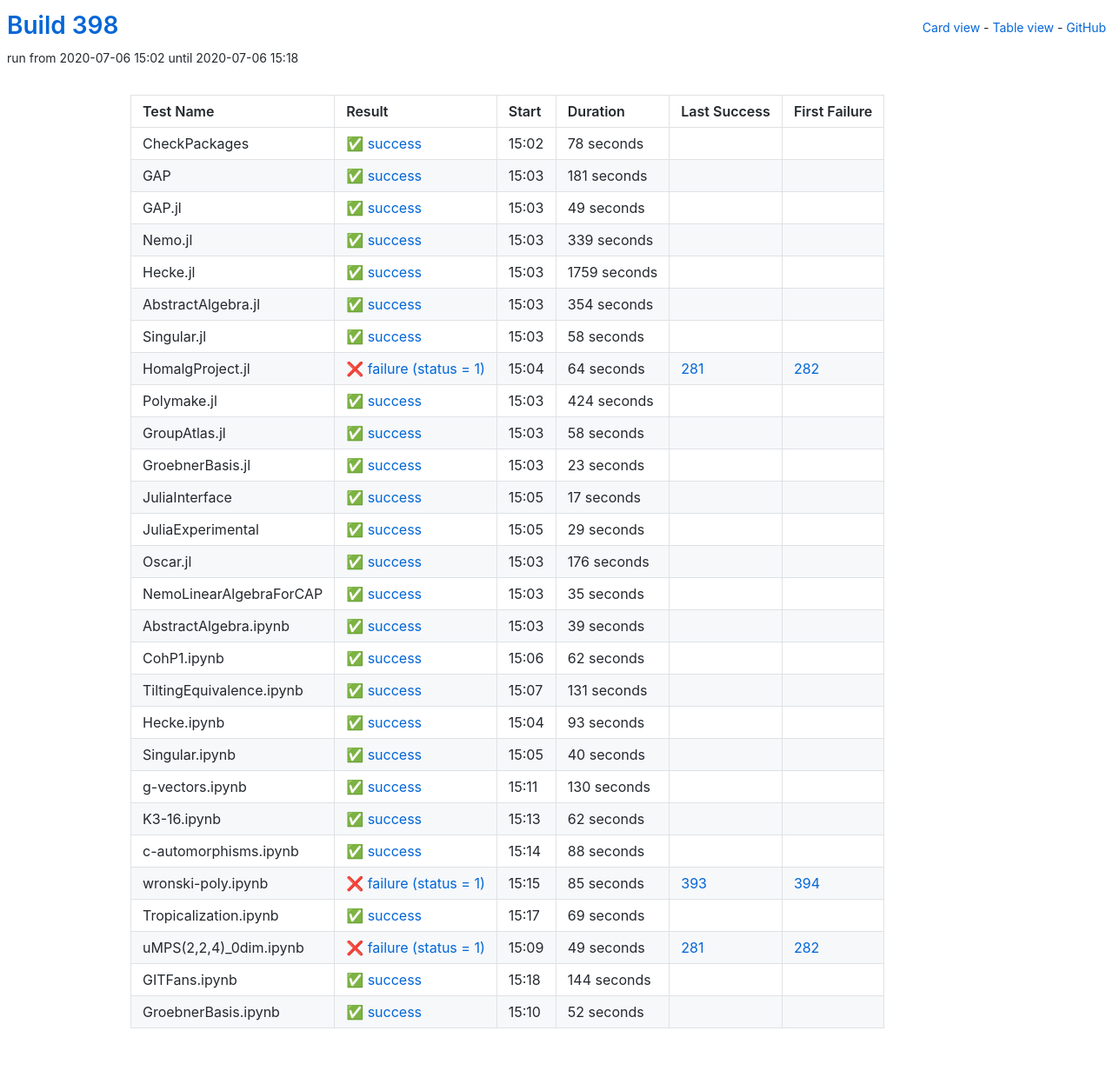
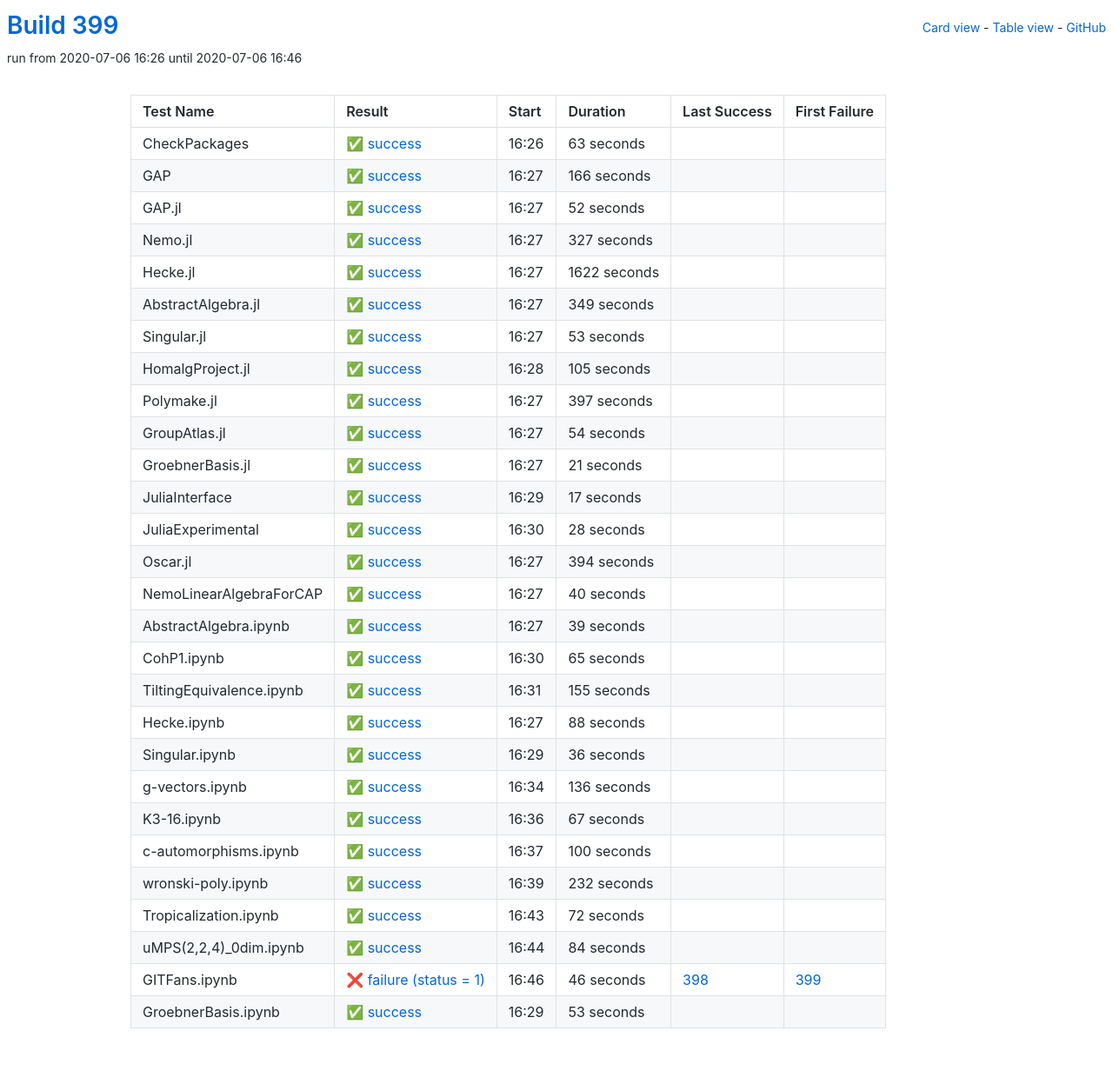
Before and after one commit to oscar-system/oscar-ci-status-stable, a Jekyll site: the page built from table.html, in a window 1280 px wide. Shown: the whole page at 87% size. Built offline with Jekyll 4.4.1, drawn with Linux system fonts in a browser that asks for light colours.

Commit message:
Build #399

```diff
--- a/_data/ci.yml
+++ b/_data/ci.yml
@@ -1,6 +1,6 @@
 ---
-build: 398
-build_url: https://oscarci.mathematik.uni-kl.de/job/oscar-stable/398/
+build: 399
+build_url: https://oscarci.mathematik.uni-kl.de/job/oscar-stable/399/
 job: oscar-stable
 organization: oscar-system
 repo: oscar-ci-status-stable
@@ -8,140 +8,140 @@ repourl: https://github.com/oscar-system/oscar-ci-status-stable
 tests:
 - name: CheckPackages
   id: checkpackages
-  log: https://oscarci.mathematik.uni-kl.de/job/oscar-stable/398/artifact/logs/build-398/CheckPackages.log
-  start: 2020-07-06 15:02
+  log: https://oscarci.mathematik.uni-kl.de/job/oscar-stable/399/artifact/logs/build-399/CheckPackages.log
+  start: 2020-07-06 16:26
   success: true
   exitcode: 0
   status: success
-  duration: 78
+  duration: 63
   last_success: false
   last_success_url:
   first_failure: false
   first_failure_url:
 - name: GAP
   id: gap
-  log: https://oscarci.mathematik.uni-kl.de/job/oscar-stable/398/artifact/logs/build-398/GAP.log
-  start: 2020-07-06 15:03
+  log: https://oscarci.mathematik.uni-kl.de/job/oscar-stable/399/artifact/logs/build-399/GAP.log
+  start: 2020-07-06 16:27
   success: true
   exitcode: 0
   status: success
-  duration: 181
+  duration: 166
   last_success: false
   last_success_url:
   first_failure: false
   first_failure_url:
 - name: GAP.jl
   id: gap-jl
-  log: https://oscarci.mathematik.uni-kl.de/job/oscar-stable/398/artifact/logs/build-398/GAP.jl.log
-  start: 2020-07-06 15:03
+  log: https://oscarci.mathematik.uni-kl.de/job/oscar-stable/399/artifact/logs/build-399/GAP.jl.log
+  start: 2020-07-06 16:27
   success: true
   exitcode: 0
   status: success
-  duration: 49
+  duration: 52
   last_success: false
   last_success_url:
   first_failure: false
   first_failure_url:
 - name: Nemo.jl
   id: nemo-jl
-  log: https://oscarci.mathematik.uni-kl.de/job/oscar-stable/398/artifact/logs/build-398/Nemo.jl.log
-  start: 2020-07-06 15:03
+  log: https://oscarci.mathematik.uni-kl.de/job/oscar-stable/399/artifact/logs/build-399/Nemo.jl.log
+  start: 2020-07-06 16:27
   success: true
   exitcode: 0
   status: success
-  duration: 339
+  duration: 327
   last_success: false
   last_success_url:
   first_failure: false
   first_failure_url:
 - name: Hecke.jl
   id: hecke-jl
-  log: https://oscarci.mathematik.uni-kl.de/job/oscar-stable/398/artifact/logs/build-398/Hecke.jl.log
-  start: 2020-07-06 15:03
+  log: https://oscarci.mathematik.uni-kl.de/job/oscar-stable/399/artifact/logs/build-399/Hecke.jl.log
+  start: 2020-07-06 16:27
   success: true
   exitcode: 0
   status: success
-  duration: 1759
+  duration: 1622
   last_success: false
   last_success_url:
   first_failure: false
   first_failure_url:
 - name: AbstractAlgebra.jl
   id: abstractalgebra-jl
-  log: https://oscarci.mathematik.uni-kl.de/job/oscar-stable/398/artifact/logs/build-398/AbstractAlgebra.jl.log
-  start: 2020-07-06 15:03
+  log: https://oscarci.mathematik.uni-kl.de/job/oscar-stable/399/artifact/logs/build-399/AbstractAlgebra.jl.log
+  start: 2020-07-06 16:27
   success: true
   exitcode: 0
   status: success
-  duration: 354
+  duration: 349
   last_success: false
   last_success_url:
   first_failure: false
   first_failure_url:
 - name: Singular.jl
   id: singular-jl
-  log: https://oscarci.mathematik.uni-kl.de/job/oscar-stable/398/artifact/logs/build-398/Singular.jl.log
-  start: 2020-07-06 15:03
+  log: https://oscarci.mathematik.uni-kl.de/job/oscar-stable/399/artifact/logs/build-399/Singular.jl.log
+  start: 2020-07-06 16:27
   success: true
   exitcode: 0
   status: success
-  duration: 58
+  duration: 53
   last_success: false
   last_success_url:
   first_failure: false
   first_failure_url:
 - name: HomalgProject.jl
   id: homalgproject-jl
-  log: https://oscarci.mathematik.uni-kl.de/job/oscar-stable/398/artifact/logs/build-398/HomalgProject.jl.log
-  start: 2020-07-06 15:04
-  success: false
-  exitcode: 1
-  status: failure
-  duration: 64
-  last_success: 281
-  last_success_url: https://oscarci.mathematik.uni-kl.de/job/oscar-stable/281/
-  first_failure: 282
-  first_failure_url: https://oscarci.mathematik.uni-kl.de/job/oscar-stable/282/
-- name: Polymake.jl
-  id: polymake-jl
-  log: https://oscarci.mathematik.uni-kl.de/job/oscar-stable/398/artifact/logs/build-398/Polymake.jl.log
-  start: 2020-07-06 15:03
+  log: https://oscarci.mathematik.uni-kl.de/job/oscar-stable/399/artifact/logs/build-399/HomalgProject.jl.log
+  start: 2020-07-06 16:28
   success: true
   exitcode: 0
   status: success
-  duration: 424
+  duration: 105
+  last_success: false
+  last_success_url:
+  first_failure: false
+  first_failure_url:
+- name: Polymake.jl
+  id: polymake-jl
+  log: https://oscarci.mathematik.uni-kl.de/job/oscar-stable/399/artifact/logs/build-399/Polymake.jl.log
+  start: 2020-07-06 16:27
+  success: true
+  exitcode: 0
+  status: success
+  duration: 397
   last_success: false
   last_success_url:
   first_failure: false
   first_failure_url:
 - name: GroupAtlas.jl
   id: groupatlas-jl
-  log: https://oscarci.mathematik.uni-kl.de/job/oscar-stable/398/artifact/logs/build-398/GroupAtlas.jl.log
-  start: 2020-07-06 15:03
+  log: https://oscarci.mathematik.uni-kl.de/job/oscar-stable/399/artifact/logs/build-399/GroupAtlas.jl.log
+  start: 2020-07-06 16:27
   success: true
   exitcode: 0
   status: success
-  duration: 58
+  duration: 54
   last_success: false
   last_success_url:
   first_failure: false
   first_failure_url:
 - name: GroebnerBasis.jl
   id: groebnerbasis-jl
-  log: https://oscarci.mathematik.uni-kl.de/job/oscar-stable/398/artifact/logs/build-398/GroebnerBasis.jl.log
-  start: 2020-07-06 15:03
+  log: https://oscarci.mathematik.uni-kl.de/job/oscar-stable/399/artifact/logs/build-399/GroebnerBasis.jl.log
+  start: 2020-07-06 16:27
   success: true
   exitcode: 0
   status: success
-  duration: 23
+  duration: 21
   last_success: false
   last_success_url:
   first_failure: false
   first_failure_url:
 - name: JuliaInterface
   id: juliainterface
-  log: https://oscarci.mathematik.uni-kl.de/job/oscar-stable/398/artifact/logs/build-398/JuliaInterface.log
-  start: 2020-07-06 15:05
+  log: https://oscarci.mathematik.uni-kl.de/job/oscar-stable/399/artifact/logs/build-399/JuliaInterface.log
+  start: 2020-07-06 16:29
   success: true
   exitcode: 0
   status: success
@@ -152,44 +152,44 @@ tests:
   first_failure_url:
 - name: JuliaExperimental
   id: juliaexperimental
-  log: https://oscarci.mathematik.uni-kl.de/job/oscar-stable/398/artifact/logs/build-398/JuliaExperimental.log
-  start: 2020-07-06 15:05
+  log: https://oscarci.mathematik.uni-kl.de/job/oscar-stable/399/artifact/logs/build-399/JuliaExperimental.log
+  start: 2020-07-06 16:30
   success: true
   exitcode: 0
   status: success
-  duration: 29
+  duration: 28
   last_success: false
   last_success_url:
   first_failure: false
   first_failure_url:
 - name: Oscar.jl
   id: oscar-jl
-  log: https://oscarci.mathematik.uni-kl.de/job/oscar-stable/398/artifact/logs/build-398/Oscar.jl.log
-  start: 2020-07-06 15:03
+  log: https://oscarci.mathematik.uni-kl.de/job/oscar-stable/399/artifact/logs/build-399/Oscar.jl.log
+  start: 2020-07-06 16:27
   success: true
   exitcode: 0
   status: success
-  duration: 176
+  duration: 394
   last_success: false
   last_success_url:
   first_failure: false
   first_failure_url:
 - name: NemoLinearAlgebraForCAP
   id: nemolinearalgebraforcap
-  log: https://oscarci.mathematik.uni-kl.de/job/oscar-stable/398/artifact/logs/build-398/NemoLinearAlgebraForCAP.log
-  start: 2020-07-06 15:03
+  log: https://oscarci.mathematik.uni-kl.de/job/oscar-stable/399/artifact/logs/build-399/NemoLinearAlgebraForCAP.log
+  start: 2020-07-06 16:27
   success: true
   exitcode: 0
   status: success
-  duration: 35
+  duration: 40
   last_success: false
   last_success_url:
   first_failure: false
   first_failure_url:
 - name: AbstractAlgebra.ipynb
   id: abstractalgebra-ipynb
-  log: https://oscarci.mathematik.uni-kl.de/job/oscar-stable/398/artifact/logs/build-398/AbstractAlgebra.ipynb.log
-  start: 2020-07-06 15:03
+  log: https://oscarci.mathematik.uni-kl.de/job/oscar-stable/399/artifact/logs/build-399/AbstractAlgebra.ipynb.log
+  start: 2020-07-06 16:27
   success: true
   exitcode: 0
   status: success
@@ -200,80 +200,32 @@ tests:
   first_failure_url:
 - name: CohP1.ipynb
   id: cohp1-ipynb
-  log: https://oscarci.mathematik.uni-kl.de/job/oscar-stable/398/artifact/logs/build-398/CohP1.ipynb.log
-  start: 2020-07-06 15:06
+  log: https://oscarci.mathematik.uni-kl.de/job/oscar-stable/399/artifact/logs/build-399/CohP1.ipynb.log
+  start: 2020-07-06 16:30
   success: true
   exitcode: 0
   status: success
-  duration: 62
+  duration: 65
   last_success: false
   last_success_url:
   first_failure: false
   first_failure_url:
 - name: TiltingEquivalence.ipynb
   id: tiltingequivalence-ipynb
-  log: https://oscarci.mathematik.uni-kl.de/job/oscar-stable/398/artifact/logs/build-398/TiltingEquivalence.ipynb.log
-  start: 2020-07-06 15:07
+  log: https://oscarci.mathematik.uni-kl.de/job/oscar-stable/399/artifact/logs/build-399/TiltingEquivalence.ipynb.log
+  start: 2020-07-06 16:31
   success: true
   exitcode: 0
   status: success
-  duration: 131
+  duration: 155
   last_success: false
   last_success_url:
   first_failure: false
   first_failure_url:
 - name: Hecke.ipynb
   id: hecke-ipynb
-  log: https://oscarci.mathematik.uni-kl.de/job/oscar-stable/398/artifact/logs/build-398/Hecke.ipynb.log
-  start: 2020-07-06 15:04
-  success: true
-  exitcode: 0
-  status: success
-  duration: 93
-  last_success: false
-  last_success_url:
-  first_failure: false
-  first_failure_url:
-- name: Singular.ipynb
-  id: singular-ipynb
-  log: https://oscarci.mathematik.uni-kl.de/job/oscar-stable/398/artifact/logs/build-398/Singular.ipynb.log
-  start: 2020-07-06 15:05
-  success: true
-  exitcode: 0
-  status: success
-  duration: 40
-  last_success: false
-  last_success_url:
-  first_failure: false
-  first_failure_url:
-- name: g-vectors.ipynb
-  id: g-vectors-ipynb
-  log: https://oscarci.mathematik.uni-kl.de/job/oscar-stable/398/artifact/logs/build-398/g-vectors.ipynb.log
-  start: 2020-07-06 15:11
-  success: true
-  exitcode: 0
-  status: success
-  duration: 130
-  last_success: false
-  last_success_url:
-  first_failure: false
-  first_failure_url:
-- name: K3-16.ipynb
-  id: k3-16-ipynb
-  log: https://oscarci.mathematik.uni-kl.de/job/oscar-stable/398/artifact/logs/build-398/K3-16.ipynb.log
-  start: 2020-07-06 15:13
-  success: true
-  exitcode: 0
-  status: success
-  duration: 62
-  last_success: false
-  last_success_url:
-  first_failure: false
-  first_failure_url:
-- name: c-automorphisms.ipynb
-  id: c-automorphisms-ipynb
-  log: https://oscarci.mathematik.uni-kl.de/job/oscar-stable/398/artifact/logs/build-398/c-automorphisms.ipynb.log
-  start: 2020-07-06 15:14
+  log: https://oscarci.mathematik.uni-kl.de/job/oscar-stable/399/artifact/logs/build-399/Hecke.ipynb.log
+  start: 2020-07-06 16:27
   success: true
   exitcode: 0
   status: success
@@ -282,62 +234,110 @@ tests:
   last_success_url:
   first_failure: false
   first_failure_url:
-- name: wronski-poly.ipynb
-  id: wronski-poly-ipynb
-  log: https://oscarci.mathematik.uni-kl.de/job/oscar-stable/398/artifact/logs/build-398/wronski-poly.ipynb.log
-  start: 2020-07-06 15:15
-  success: false
-  exitcode: 1
-  status: failure
-  duration: 85
-  last_success: 393
-  last_success_url: https://oscarci.mathematik.uni-kl.de/job/oscar-stable/393/
-  first_failure: 394
-  first_failure_url: https://oscarci.mathematik.uni-kl.de/job/oscar-stable/394/
-- name: Tropicalization.ipynb
-  id: tropicalization-ipynb
-  log: https://oscarci.mathematik.uni-kl.de/job/oscar-stable/398/artifact/logs/build-398/Tropicalization.ipynb.log
-  start: 2020-07-06 15:17
+- name: Singular.ipynb
+  id: singular-ipynb
+  log: https://oscarci.mathematik.uni-kl.de/job/oscar-stable/399/artifact/logs/build-399/Singular.ipynb.log
+  start: 2020-07-06 16:29
   success: true
   exitcode: 0
   status: success
-  duration: 69
+  duration: 36
+  last_success: false
+  last_success_url:
+  first_failure: false
+  first_failure_url:
+- name: g-vectors.ipynb
+  id: g-vectors-ipynb
+  log: https://oscarci.mathematik.uni-kl.de/job/oscar-stable/399/artifact/logs/build-399/g-vectors.ipynb.log
+  start: 2020-07-06 16:34
+  success: true
+  exitcode: 0
+  status: success
+  duration: 136
+  last_success: false
+  last_success_url:
+  first_failure: false
+  first_failure_url:
+- name: K3-16.ipynb
+  id: k3-16-ipynb
+  log: https://oscarci.mathematik.uni-kl.de/job/oscar-stable/399/artifact/logs/build-399/K3-16.ipynb.log
+  start: 2020-07-06 16:36
+  success: true
+  exitcode: 0
+  status: success
+  duration: 67
+  last_success: false
+  last_success_url:
+  first_failure: false
+  first_failure_url:
+- name: c-automorphisms.ipynb
+  id: c-automorphisms-ipynb
+  log: https://oscarci.mathematik.uni-kl.de/job/oscar-stable/399/artifact/logs/build-399/c-automorphisms.ipynb.log
+  start: 2020-07-06 16:37
+  success: true
+  exitcode: 0
+  status: success
+  duration: 100
+  last_success: false
+  last_success_url:
+  first_failure: false
+  first_failure_url:
+- name: wronski-poly.ipynb
+  id: wronski-poly-ipynb
+  log: https://oscarci.mathematik.uni-kl.de/job/oscar-stable/399/artifact/logs/build-399/wronski-poly.ipynb.log
+  start: 2020-07-06 16:39
+  success: true
+  exitcode: 0
+  status: success
+  duration: 232
+  last_success: false
+  last_success_url:
+  first_failure: false
+  first_failure_url:
+- name: Tropicalization.ipynb
+  id: tropicalization-ipynb
+  log: https://oscarci.mathematik.uni-kl.de/job/oscar-stable/399/artifact/logs/build-399/Tropicalization.ipynb.log
+  start: 2020-07-06 16:43
+  success: true
+  exitcode: 0
+  status: success
+  duration: 72
   last_success: false
   last_success_url:
   first_failure: false
   first_failure_url:
 - name: uMPS(2,2,4)_0dim.ipynb
   id: umps-2-2-4-0dim-ipynb
-  log: https://oscarci.mathematik.uni-kl.de/job/oscar-stable/398/artifact/logs/build-398/uMPS-2-2-4-_0dim.ipynb.log
-  start: 2020-07-06 15:09
-  success: false
-  exitcode: 1
-  status: failure
-  duration: 49
-  last_success: 281
-  last_success_url: https://oscarci.mathematik.uni-kl.de/job/oscar-stable/281/
-  first_failure: 282
-  first_failure_url: https://oscarci.mathematik.uni-kl.de/job/oscar-stable/282/
-- name: GITFans.ipynb
-  id: gitfans-ipynb
-  log: https://oscarci.mathematik.uni-kl.de/job/oscar-stable/398/artifact/logs/build-398/GITFans.ipynb.log
-  start: 2020-07-06 15:18
+  log: https://oscarci.mathematik.uni-kl.de/job/oscar-stable/399/artifact/logs/build-399/uMPS-2-2-4-_0dim.ipynb.log
+  start: 2020-07-06 16:44
   success: true
   exitcode: 0
   status: success
-  duration: 144
+  duration: 84
   last_success: false
   last_success_url:
   first_failure: false
   first_failure_url:
+- name: GITFans.ipynb
+  id: gitfans-ipynb
+  log: https://oscarci.mathematik.uni-kl.de/job/oscar-stable/399/artifact/logs/build-399/GITFans.ipynb.log
+  start: 2020-07-06 16:46
+  success: false
+  exitcode: 1
+  status: failure
+  duration: 46
+  last_success: 398
+  last_success_url: https://oscarci.mathematik.uni-kl.de/job/oscar-stable/398/
+  first_failure: 399
+  first_failure_url: https://oscarci.mathematik.uni-kl.de/job/oscar-stable/399/
 - name: GroebnerBasis.ipynb
   id: groebnerbasis-ipynb
-  log: https://oscarci.mathematik.uni-kl.de/job/oscar-stable/398/artifact/logs/build-398/GroebnerBasis.ipynb.log
-  start: 2020-07-06 15:10
+  log: https://oscarci.mathematik.uni-kl.de/job/oscar-stable/399/artifact/logs/build-399/GroebnerBasis.ipynb.log
+  start: 2020-07-06 16:29
   success: true
   exitcode: 0
   status: success
-  duration: 52
+  duration: 53
   last_success: false
   last_success_url:
   first_failure: false
```
Also changed, not shown: README.md.
